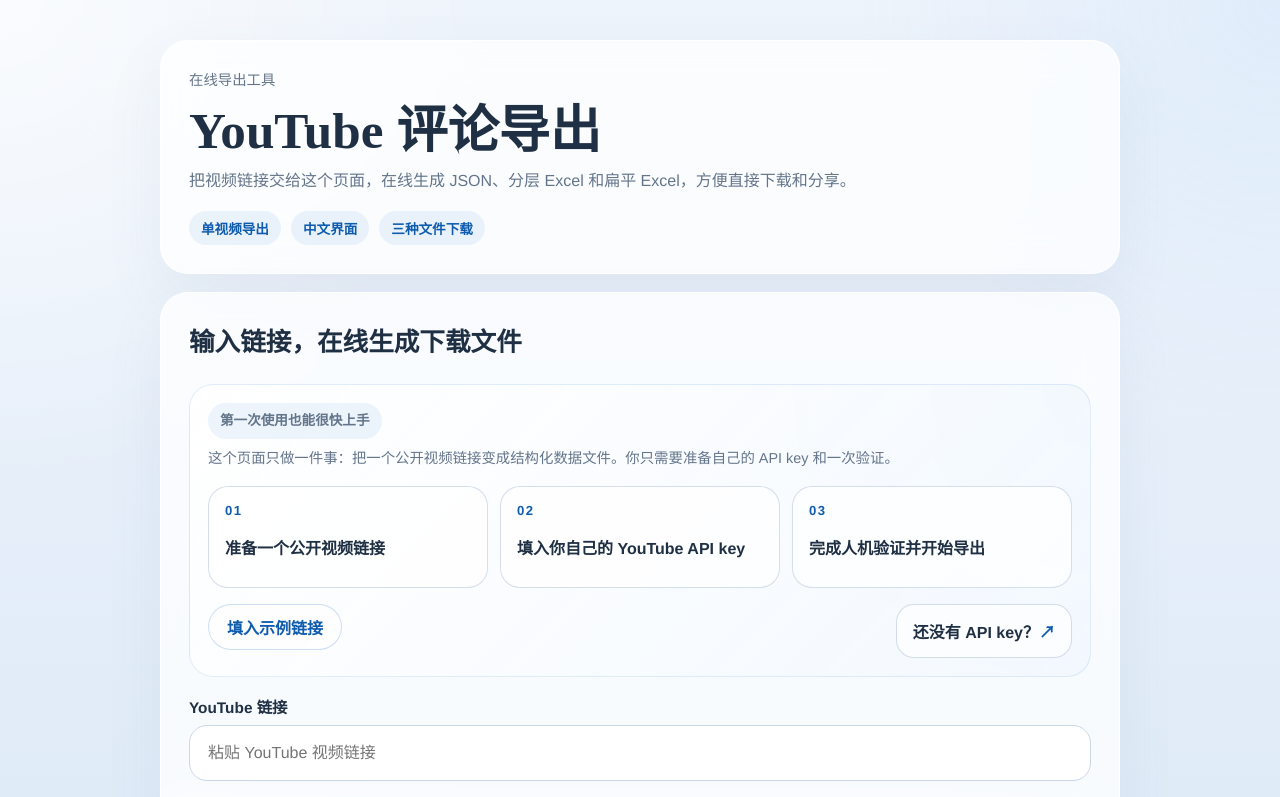
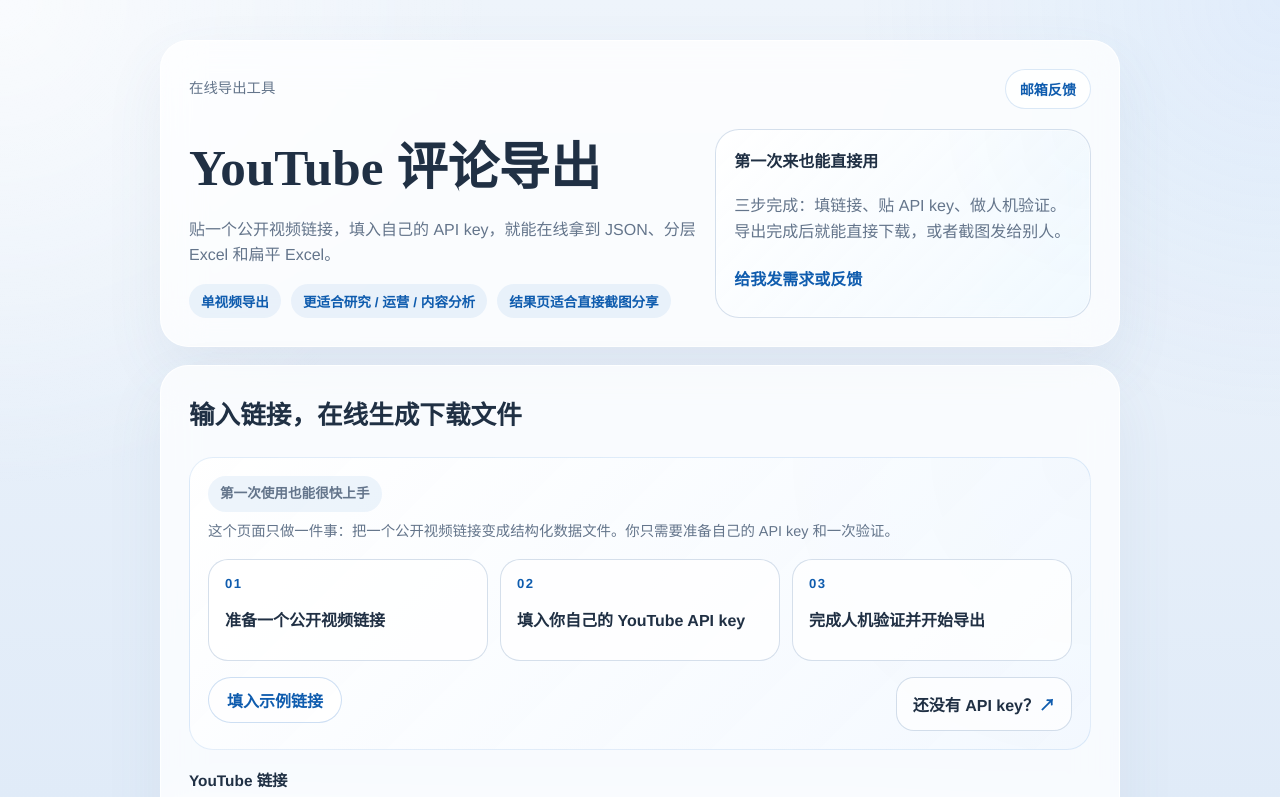
Before and after one commit to Cybing521/youtube-comments-exporter, a Next.js app: page / in a window 1280 px wide. Shown: the top 797 px of the page. Built offline with nearby package versions, Linux system fonts and the light colour scheme; no server answers.

Commit message:
feat: polish homepage and share card

```diff
--- a/app/globals.css
+++ b/app/globals.css
@@ -63,6 +63,84 @@
   padding: 28px;
 }
 
+.hero {
+  display: grid;
+  gap: 20px;
+  overflow: hidden;
+}
+
+.hero-topline,
+.hero-content {
+  display: grid;
+  gap: 18px;
+}
+
+.hero-topline {
+  grid-template-columns: minmax(0, 1fr) auto;
+  align-items: center;
+}
+
+.hero-content {
+  grid-template-columns: minmax(0, 1.15fr) minmax(240px, 0.85fr);
+  align-items: end;
+}
+
+.hero-main {
+  display: grid;
+  gap: 12px;
+}
+
+.hero-feedback-link {
+  display: inline-flex;
+  align-items: center;
+  min-height: 40px;
+  padding: 0 14px;
+  border-radius: 999px;
+  border: 1px solid rgba(33, 112, 201, 0.16);
+  background: rgba(255, 255, 255, 0.76);
+  color: var(--accent-strong);
+  text-decoration: none;
+  font-size: 0.88rem;
+  font-weight: 700;
+  transition: transform 180ms ease, box-shadow 180ms ease, border-color 180ms ease;
+}
+
+.hero-feedback-link:hover {
+  transform: translateY(-1px);
+  border-color: rgba(33, 112, 201, 0.26);
+  box-shadow: 0 12px 24px rgba(85, 111, 145, 0.1);
+}
+
+.hero-sidecard {
+  display: grid;
+  gap: 12px;
+  align-self: stretch;
+  padding: 18px;
+  border-radius: 24px;
+  background:
+    linear-gradient(135deg, rgba(255, 255, 255, 0.9), rgba(239, 248, 255, 0.82)),
+    radial-gradient(circle at top right, rgba(33, 112, 201, 0.12), transparent 38%);
+  border: 1px solid rgba(201, 214, 230, 0.76);
+  box-shadow: inset 0 0 0 1px rgba(255, 255, 255, 0.42);
+  animation: float-up 620ms cubic-bezier(0.22, 1, 0.36, 1) both;
+  animation-delay: 120ms;
+}
+
+.hero-sidecard strong {
+  font-size: 1rem;
+}
+
+.hero-sidecard p {
+  color: var(--muted);
+}
+
+.hero-sidecard a {
+  width: fit-content;
+  color: var(--accent-strong);
+  text-decoration: none;
+  font-weight: 700;
+}
+
 .hero h1 {
   margin: 12px 0 10px;
   font-family: "Songti SC", "STSong", serif;
@@ -74,7 +152,7 @@
   display: flex;
   flex-wrap: wrap;
   gap: 10px;
-  margin-top: 18px;
+  margin-top: 4px;
 }
 
 .hero-badges span,
@@ -98,7 +176,7 @@
 
 .lead {
   margin: 0;
-  max-width: 720px;
+  max-width: 680px;
   color: #4f6075;
   line-height: 1.65;
 }
@@ -562,6 +640,82 @@
   line-height: 1.55;
 }
 
+.share-card {
+  display: grid;
+  gap: 18px;
+  margin-top: 18px;
+  padding: 22px;
+  border-radius: 28px;
+  border: 1px solid rgba(33, 112, 201, 0.12);
+  background:
+    radial-gradient(circle at top right, rgba(33, 112, 201, 0.12), transparent 28%),
+    radial-gradient(circle at bottom left, rgba(31, 139, 107, 0.12), transparent 32%),
+    linear-gradient(135deg, rgba(255, 255, 255, 0.96), rgba(241, 247, 255, 0.9));
+  box-shadow: 0 22px 44px rgba(85, 111, 145, 0.08);
+  animation: float-up 680ms cubic-bezier(0.22, 1, 0.36, 1) both;
+}
+
+.share-card-copy {
+  display: grid;
+  gap: 10px;
+}
+
+.share-card-copy h3 {
+  margin: 0;
+  font-family: "Songti SC", "STSong", serif;
+  font-size: clamp(2rem, 4vw, 3rem);
+  line-height: 1;
+  letter-spacing: -0.04em;
+}
+
+.share-card-metrics {
+  display: flex;
+  flex-wrap: wrap;
+  gap: 10px;
+}
+
+.share-card-metrics span {
+  display: inline-flex;
+  align-items: center;
+  min-height: 40px;
+  padding: 0 14px;
+  border-radius: 999px;
+  background: rgba(255, 255, 255, 0.84);
+  border: 1px solid rgba(201, 214, 230, 0.82);
+  color: var(--text);
+  font-size: 0.9rem;
+  font-weight: 700;
+}
+
+.share-card-footer {
+  display: grid;
+  grid-template-columns: repeat(2, minmax(0, 1fr));
+  gap: 12px;
+}
+
+.share-card-link {
+  display: grid;
+  gap: 6px;
+  padding: 14px 16px;
+  border-radius: 18px;
+  background: rgba(255, 255, 255, 0.78);
+  border: 1px solid rgba(201, 214, 230, 0.78);
+}
+
+.share-card-link small {
+  color: var(--muted);
+  font-size: 0.8rem;
+  font-weight: 700;
+  letter-spacing: 0.08em;
+}
+
+.share-card-link a {
+  color: var(--accent-strong);
+  text-decoration: none;
+  font-weight: 800;
+  word-break: break-all;
+}
+
 .download-list {
   margin: 16px 0 0;
   padding-left: 0;
@@ -657,6 +811,21 @@
   font-weight: 600;
 }
 
+.results-feedback {
+  display: inline-flex;
+  flex-wrap: wrap;
+  gap: 8px;
+  margin-top: 14px !important;
+  color: var(--muted);
+  font-size: 0.92rem;
+}
+
+.results-feedback a {
+  color: var(--accent-strong);
+  font-weight: 700;
+  text-decoration: none;
+}
+
 .pulse-row {
   display: flex;
   gap: 10px;
@@ -717,6 +886,8 @@
     padding: 22px;
   }
 
+  .hero-topline,
+  .hero-content,
   .quickstart-grid,
   .progress-rail,
   .stats-grid {
@@ -724,8 +895,13 @@
   }
 
   .quickstart-actions,
-  .result-hero {
+  .result-hero,
+  .share-card-footer {
     grid-template-columns: 1fr;
+  }
+
+  .hero-feedback-link {
+    justify-content: center;
   }
 
   .action-row {
--- a/app/page.tsx
+++ b/app/page.tsx
@@ -13,15 +13,27 @@
   return (
     <main className="page-shell">
       <section className="hero panel">
-        <p className="eyebrow">在线导出工具</p>
-        <h1>YouTube 评论导出</h1>
-        <p className="lead">
-          把视频链接交给这个页面，在线生成 JSON、分层 Excel 和扁平 Excel，方便直接下载和分享。
-        </p>
-        <div className="hero-badges" aria-label="功能亮点">
-          <span>单视频导出</span>
-          <span>中文界面</span>
-          <span>三种文件下载</span>
+        <div className="hero-topline">
+          <p className="eyebrow">在线导出工具</p>
+          <a className="hero-feedback-link" href="mailto:cyibin06@gmail.com?subject=YouTube%20评论导出反馈">
+            邮箱反馈
+          </a>
+        </div>
+        <div className="hero-content">
+          <div className="hero-main">
+            <h1>YouTube 评论导出</h1>
+            <p className="lead">贴一个公开视频链接，填入自己的 API key，就能在线拿到 JSON、分层 Excel 和扁平 Excel。</p>
+            <div className="hero-badges" aria-label="功能亮点">
+              <span>单视频导出</span>
+              <span>更适合研究 / 运营 / 内容分析</span>
+              <span>结果页适合直接截图分享</span>
+            </div>
+          </div>
+          <aside className="hero-sidecard" aria-label="快速价值说明">
+            <strong>第一次来也能直接用</strong>
+            <p>三步完成：填链接、贴 API key、做人机验证。导出完成后就能直接下载，或者截图发给别人。</p>
+            <a href="mailto:cyibin06@gmail.com?subject=YouTube%20评论导出反馈">给我发需求或反馈</a>
+          </aside>
         </div>
       </section>
       <ExportForm
--- a/components/export-results.tsx
+++ b/components/export-results.tsx
@@ -143,6 +143,30 @@
             <strong>{result.summary.totalCommentCount.toLocaleString("zh-CN")}</strong>
           </article>
         </div>
+        <section className="share-card" aria-label="分享卡片">
+          <div className="share-card-copy">
+            <p className="section-kicker">截图分享区</p>
+            <h3>{totalCount} 条评论</h3>
+            <p>这次导出的结构化结果已经准备好，适合直接截图发给同事、朋友或发到小红书展示。</p>
+          </div>
+          <div className="share-card-metrics">
+            <span>{result.summary.topLevelCommentCount.toLocaleString("zh-CN")} 一级评论</span>
+            <span>{result.summary.replyCount.toLocaleString("zh-CN")} 回复</span>
+            <span>3 份文件</span>
+          </div>
+          <div className="share-card-footer">
+            <div className="share-card-link">
+              <small>工具链接</small>
+              <a href="https://www.cybing.top" target="_blank" rel="noreferrer">
+                www.cybing.top
+              </a>
+            </div>
+            <div className="share-card-link">
+              <small>邮箱反馈</small>
+              <a href="mailto:cyibin06@gmail.com?subject=YouTube%20评论导出反馈">cyibin06@gmail.com</a>
+            </div>
+          </div>
+        </section>
         <ul className="download-list">
           {DOWNLOAD_CARDS.map((card) => (
             <li key={card.title}>
@@ -162,6 +186,10 @@
             <small>分享这次导出结果截图</small>
           </div>
         </div>
+        <p className="results-feedback">
+          想提需求或反馈问题？
+          <a href="mailto:cyibin06@gmail.com?subject=YouTube%20评论导出反馈">发邮件到 cyibin06@gmail.com</a>
+        </p>
       </section>
     );
   }
```
Also changed, not shown: 2 other files (tests, documents, lock files or other folders).
